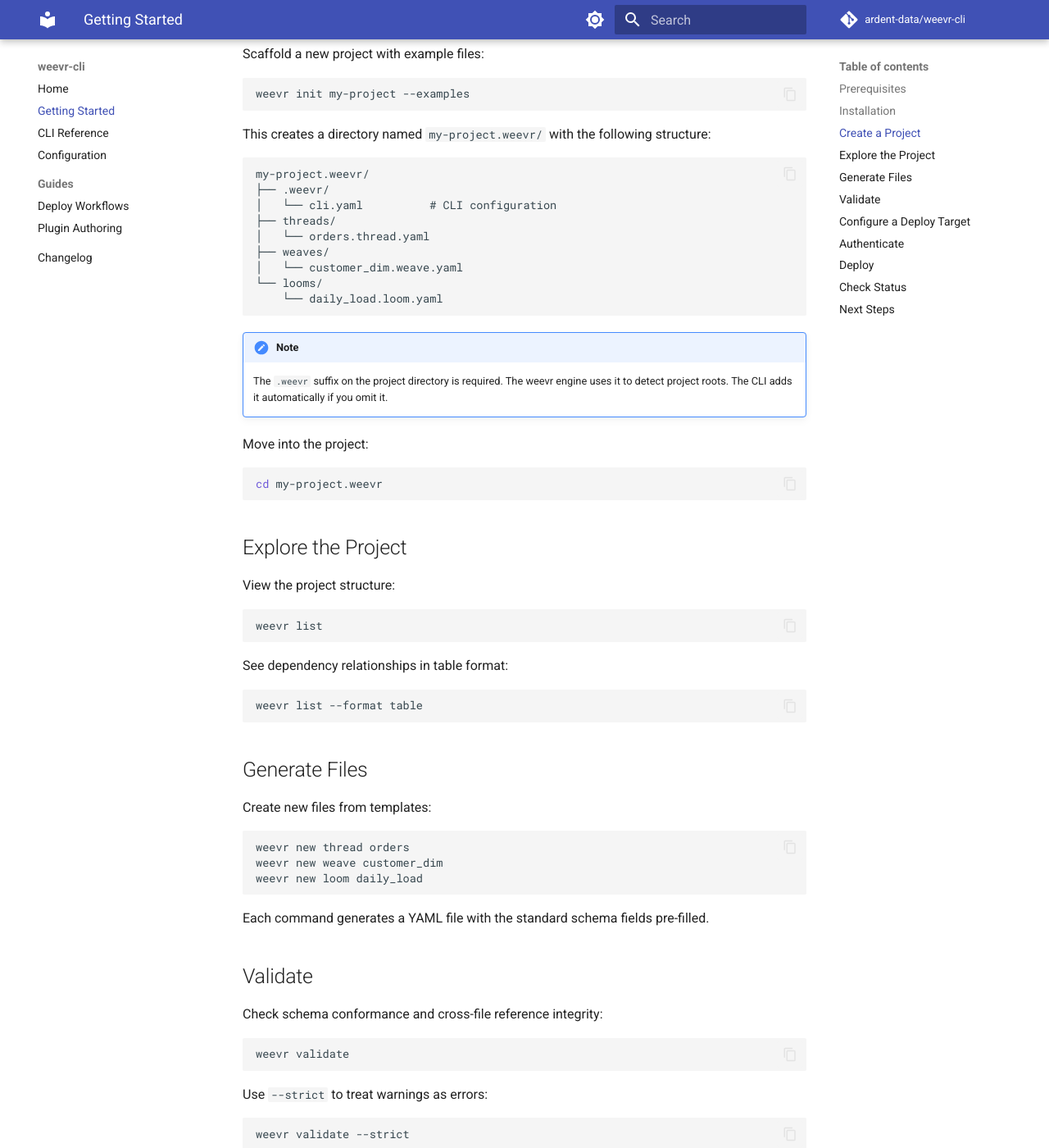
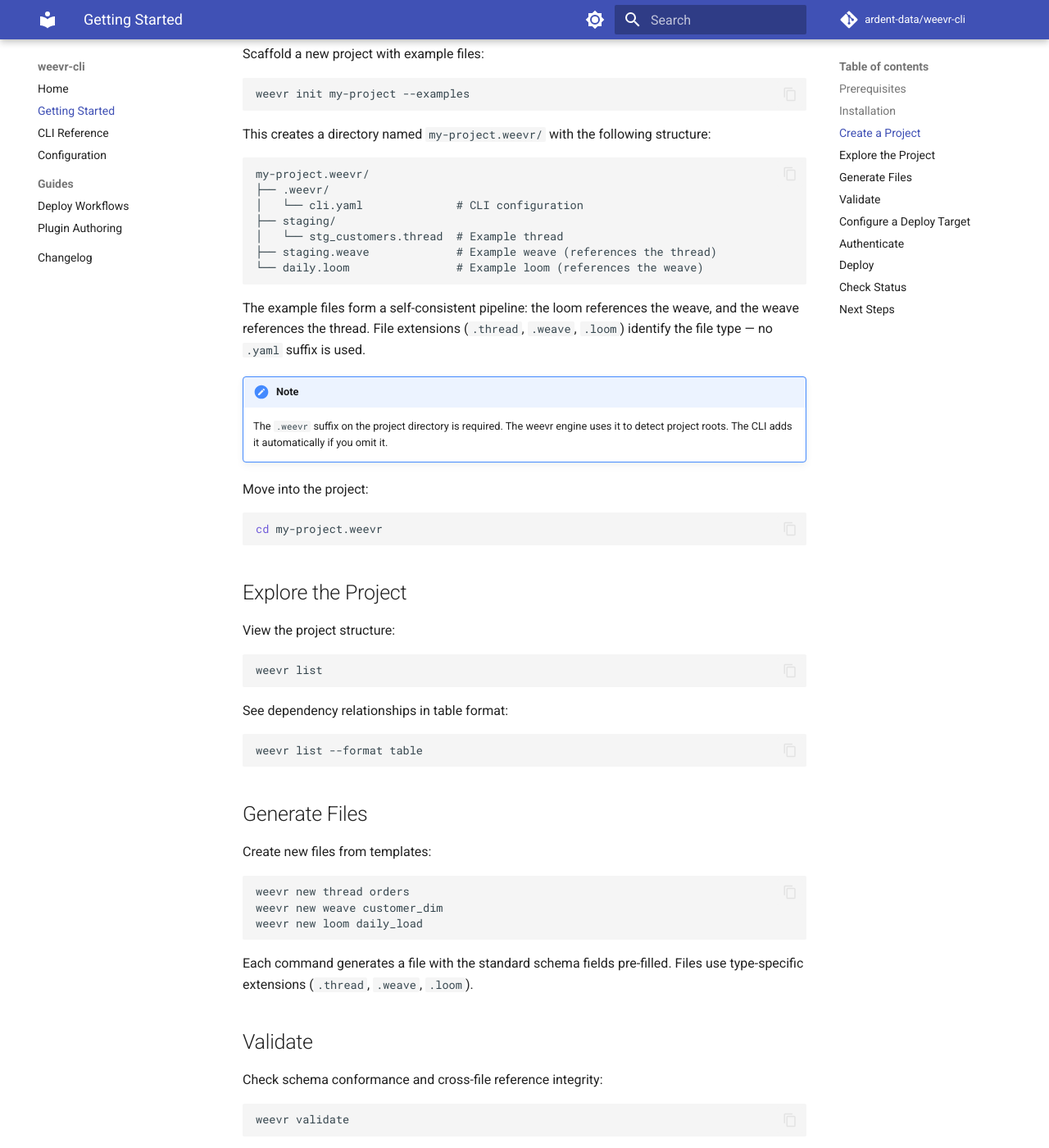
Before and after one commit to ardent-data/weevr-cli, an MkDocs documentation site: the page built from docs/getting-started.md, in a window 1280 px wide and 1400 px high, scrolled down 688 px. Shown: the whole window at 82% size. Built offline with MkDocs 1.6.1 and Material for MkDocs 9.7.7, drawn with Linux system fonts in a browser that asks for light colours; comment, search, counter and statistics services are not loaded; the version menu is left out.

Commit message:
fix(docs): correct documentation drift found in docs-check
Fix incorrect example file layout in getting-started guide to match
actual output of weevr init --examples (staging/ layout with bare
.thread/.weave/.loom extensions). Update deploy workflows guide to
document that --all requires --clean, list all five weevr extensions
in clean behavior, fix target resolution precedence to require both
IDs together, and note MD5 fallback to size comparison. Update config
reference precedence to match. Add config_error to plugin guide
AppState description.

Signed-off-by: Pierre LaFromboise <44212292+DataInsightPro@users.noreply.github.com>

````diff
--- a/docs/getting-started.md
+++ b/docs/getting-started.md
@@ -46,14 +46,14 @@ This creates a directory named `my-project.weevr/` with the following structure:
 ```
 my-project.weevr/
 ├── .weevr/
-│   └── cli.yaml          # CLI configuration
-├── threads/
-│   └── orders.thread.yaml
-├── weaves/
-│   └── customer_dim.weave.yaml
-└── looms/
-    └── daily_load.loom.yaml
+│   └── cli.yaml              # CLI configuration
+├── staging/
+│   └── stg_customers.thread  # Example thread
+├── staging.weave             # Example weave (references the thread)
+└── daily.loom                # Example loom (references the weave)
 ```
+
+The example files form a self-consistent pipeline: the loom references the weave, and the weave references the thread. File extensions (`.thread`, `.weave`, `.loom`) identify the file type — no `.yaml` suffix is used.
 
 !!! note
     The `.weevr` suffix on the project directory is required. The weevr engine uses it to detect project roots. The CLI adds it automatically if you omit it.
@@ -88,7 +88,7 @@ weevr new weave customer_dim
 weevr new loom daily_load
 ```
 
-Each command generates a YAML file with the standard schema fields pre-filled.
+Each command generates a file with the standard schema fields pre-filled. Files use type-specific extensions (`.thread`, `.weave`, `.loom`).
 
 ## Validate
 
````
Also changed, not shown: docs/configuration/index.md (+4 -3 lines), docs/guides/deploy-workflows.md (+11 -8 lines), docs/guides/plugin-authoring.md (+4 -3 lines).
